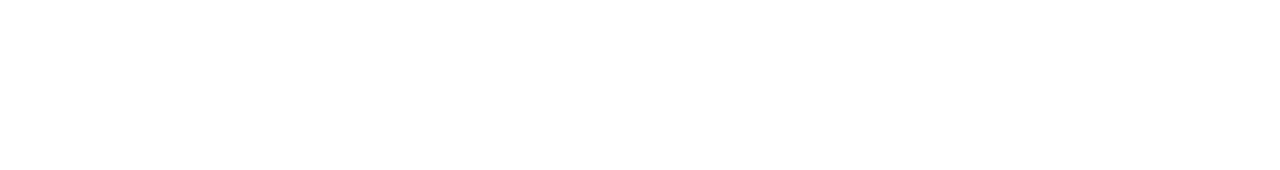
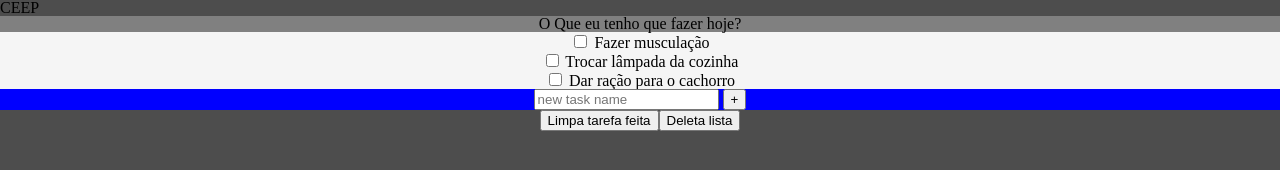
Before and after one commit to felipedotcom/html_css_ceep, a plain HTML site: page src/index.html in a window 1280 px wide. Drawn offline with Linux system fonts and the light colour scheme.

Commit message:
layout do form add reset css

```diff
--- /dev/null
+++ b/src/assets/css/form.css
@@ -0,0 +1,35 @@
+body {
+   background-color: rgb(77, 77, 77);
+}
+
+
+.list-title {
+    background-color: rgb(128, 128, 128);
+    display: flex;
+    justify-content: center;
+}
+
+.todo-list,
+.title
+{
+    color: black;
+}
+
+.tasks {
+    display: flex;
+    justify-content: center;
+    align-items: center;
+    flex-direction: column;
+    background-color: whitesmoke;
+}
+
+.new-task-creator {
+    display: flex;
+    justify-content: center;
+    background-color: blue;
+}
+
+.delete-stuff {
+    display: flex;
+    justify-content: center;
+}
--- /dev/null
+++ b/src/assets/css/reset.css
@@ -0,0 +1,48 @@
+/* http://meyerweb.com/eric/tools/css/reset/
+   v2.0 | 20110126
+   License: none (public domain)
+*/
+
+html, body, div, span, applet, object, iframe,
+h1, h2, h3, h4, h5, h6, p, blockquote, pre,
+a, abbr, acronym, address, big, cite, code,
+del, dfn, em, img, ins, kbd, q, s, samp,
+small, strike, strong, sub, sup, tt, var,
+b, u, i, center,
+dl, dt, dd, ol, ul, li,
+fieldset, form, label, legend,
+table, caption, tbody, tfoot, thead, tr, th, td,
+article, aside, canvas, details, embed,
+figure, figcaption, footer, header, hgroup,
+menu, nav, output, ruby, section, summary,
+time, mark, audio, video {
+	margin: 0;
+	padding: 0;
+	border: 0;
+	font-size: 100%;
+	font: inherit;
+	vertical-align: baseline;
+}
+/* HTML5 display-role reset for older browsers */
+article, aside, details, figcaption, figure,
+footer, header, hgroup, menu, nav, section {
+	display: block;
+}
+body {
+	line-height: 1;
+}
+ol, ul {
+	list-style: none;
+}
+blockquote, q {
+	quotes: none;
+}
+blockquote:before, blockquote:after,
+q:before, q:after {
+	content: '';
+	content: none;
+}
+table {
+	border-collapse: collapse;
+	border-spacing: 0;
+}
--- a/src/index.html
+++ b/src/index.html
@@ -1,11 +1,70 @@
 <!DOCTYPE html>
 <html lang="en">
-<head>
-    <meta charset="UTF-8">
-    <meta name="viewport" content="width=device-width, initial-scale=1.0">
-    <title>Document</title>
-</head>
-<body>
+  <head>
+    <meta charset="UTF-8" />
+    <meta name="viewport" content="width=device-width, initial-scale=1.0" />
+    <link rel="stylesheet" href="assets/css/form.css">
+    <link rel="stylesheet" href="assets/css/reset.css">
 
-</body>
+    <title>CEEP</title>
+  </head>
+  <body>
+    <h1 class="title">CEEP</h1>
+
+    <div class="todo-list">
+      <div class="todo-header">
+        <h2 class="list-title">
+          O Que eu tenho que fazer hoje?
+        </h2>
+<!--         <p class="task-count">3 tarefas</p>
+        coloca ou não?
+ -->      </div>
+
+      <div class="todo-body">
+        <div class="tasks">
+          <!-- task 1  -->
+          <div class="task">
+            <input type="checkbox" id="task-1" />
+            <label for="task-1">
+              <span class="custom-checkbox"></span>
+              Fazer musculação
+            </label>
+          </div>
+          <!-- task 2 -->
+          <div class="task">
+            <input type="checkbox" id="task-2" />
+            <label for="task-2">
+              <span class="custom-checkbox"></span>
+              Trocar lâmpada da cozinha
+            </label>
+          </div>
+          <!-- task 3 -->
+
+          <div class="task">
+            <input type="checkbox" id="task-3" />
+            <label for="task-3">
+              <span class="custom-checkbox"></span>
+              Dar ração para o cachorro
+            </label>
+          </div>
+        </div>
+
+        <div class="new-task-creator">
+          <form action="">
+            <input
+              type="text"
+              class="new list"
+              placeholder="new task name"
+              aria-label="new task name"
+            />
+            <button class="btn task" aria-label="create new task">+</button>
+          </form>
+        </div>
+        <div class="delete-stuff">
+          <button class="btn delete">Limpa tarefa feita</button>
+          <button class="btn delete">Deleta lista</button>
+        </div>
+      </div>
+    </div>
+  </body>
 </html>
```
